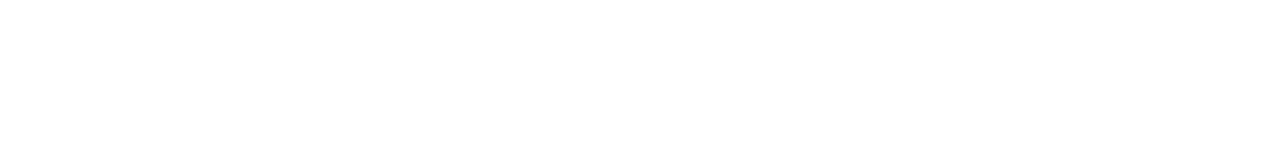
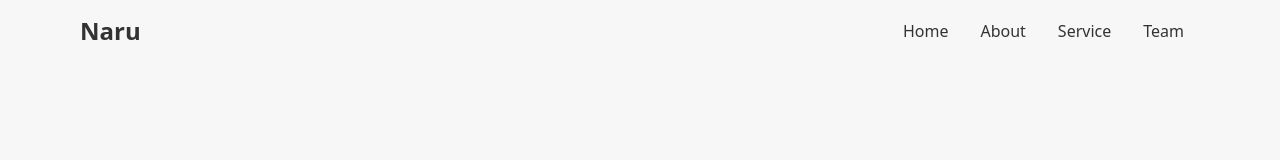
Before and after one commit to MochRizalHrd/naru_comp_profile, a plain HTML site: page index.html in a window 1280 px wide. Drawn offline with nearby package versions, Linux system fonts and the light colour scheme.

Commit message:
update project

```diff
--- a/assets/css/style.css
+++ b/assets/css/style.css
@@ -0,0 +1,29 @@
+body {
+  margin: 0;
+  padding: 0;
+  background-color: #f7f7f8;
+}
+
+.navbar {
+  background-color: #f7f7f8 !important;
+}
+
+.navbar .container-fluid {
+  padding-left: 80px;
+  padding-right: 80px;
+}
+
+.navbar .navbar-brand {
+  color: #333333 !important;
+  font-weight: 650;
+  font-size: 24px;
+}
+
+.navbar .nav-link {
+  color: #333333 !important;
+  font-weight: 500;
+}
+
+.navbar .nav-link:hover {
+  color: #3795bd !important;
+}
--- a/index.html
+++ b/index.html
@@ -4,6 +4,39 @@
     <meta charset="UTF-8" />
     <meta name="viewport" content="width=device-width, initial-scale=1.0" />
     <title>Document</title>
+    <link
+      href="https://cdn.jsdelivr.net/npm/bootstrap@5.3.3/dist/css/bootstrap.min.css"
+      rel="stylesheet"
+      integrity="sha384-QWTKZyjpPEjISv5WaRU9OFeRpok6YctnYmDr5pNlyT2bRjXh0JMhjY6hW+ALEwIH"
+      crossorigin="anonymous"
+    />
+    <link rel="stylesheet" href="assets/css/style.css" />
   </head>
-  <body></body>
+  <body>
+    <!-- navbar -->
+    <nav class="navbar">
+      <div class="container-fluid">
+        <a class="navbar-brand" href="#">Naru</a>
+        <ul class="nav justify-content-end">
+          <li class="nav-item">
+            <a class="nav-link" href="#">Home</a>
+          </li>
+          <li class="nav-item">
+            <a class="nav-link" href="#">About</a>
+          </li>
+          <li class="nav-item">
+            <a class="nav-link" href="#">Service</a>
+          </li>
+          <li class="nav-item">
+            <a class="nav-link" href="#">Team</a>
+          </li>
+        </ul>
+      </div>
+    </nav>
+    <script
+      src="https://cdn.jsdelivr.net/npm/bootstrap@5.3.3/dist/js/bootstrap.bundle.min.js"
+      integrity="sha384-YvpcrYf0tY3lHB60NNkmXc5s9fDVZLESaAA55NDzOxhy9GkcIdslK1eN7N6jIeHz"
+      crossorigin="anonymous"
+    ></script>
+  </body>
 </html>
```
